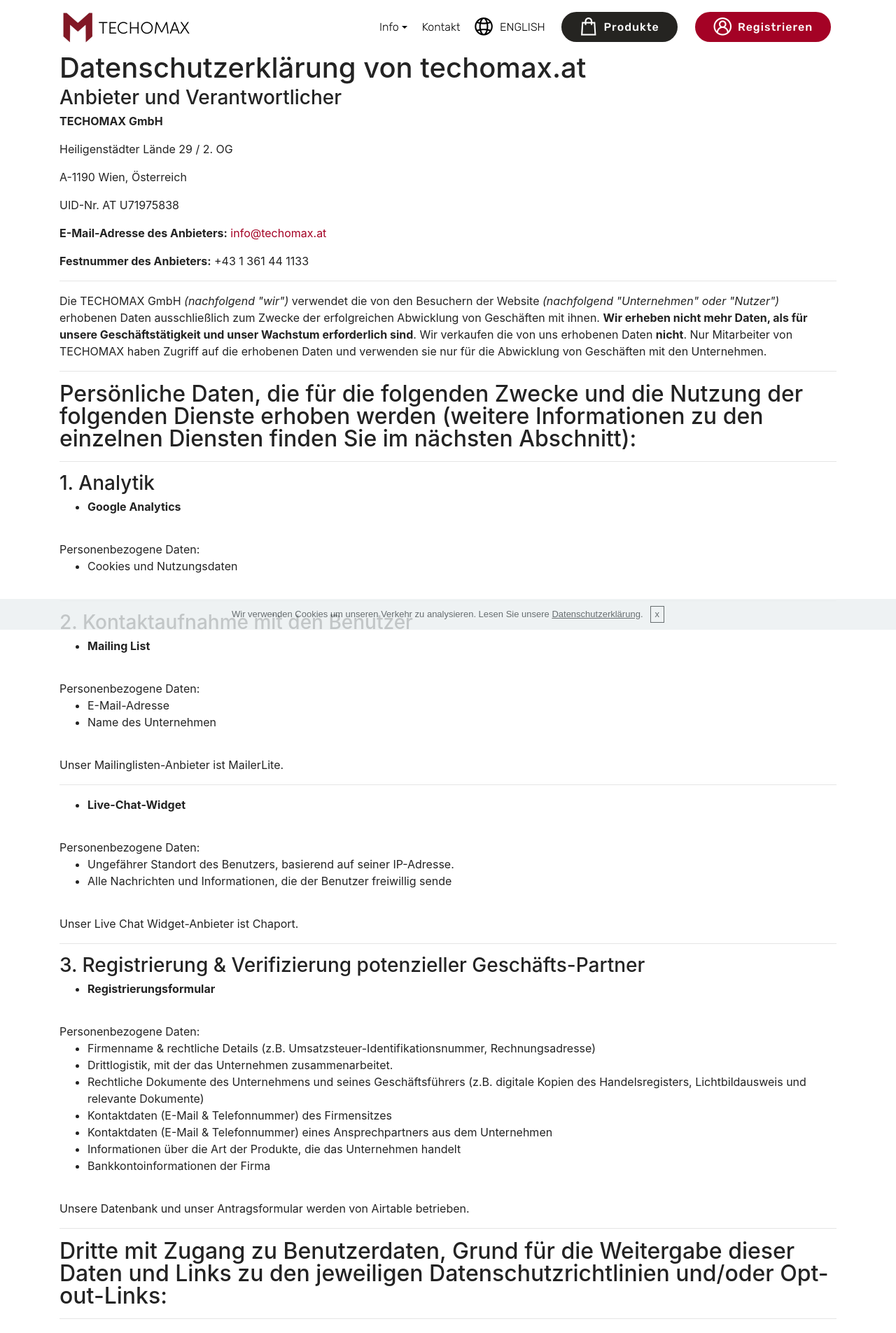
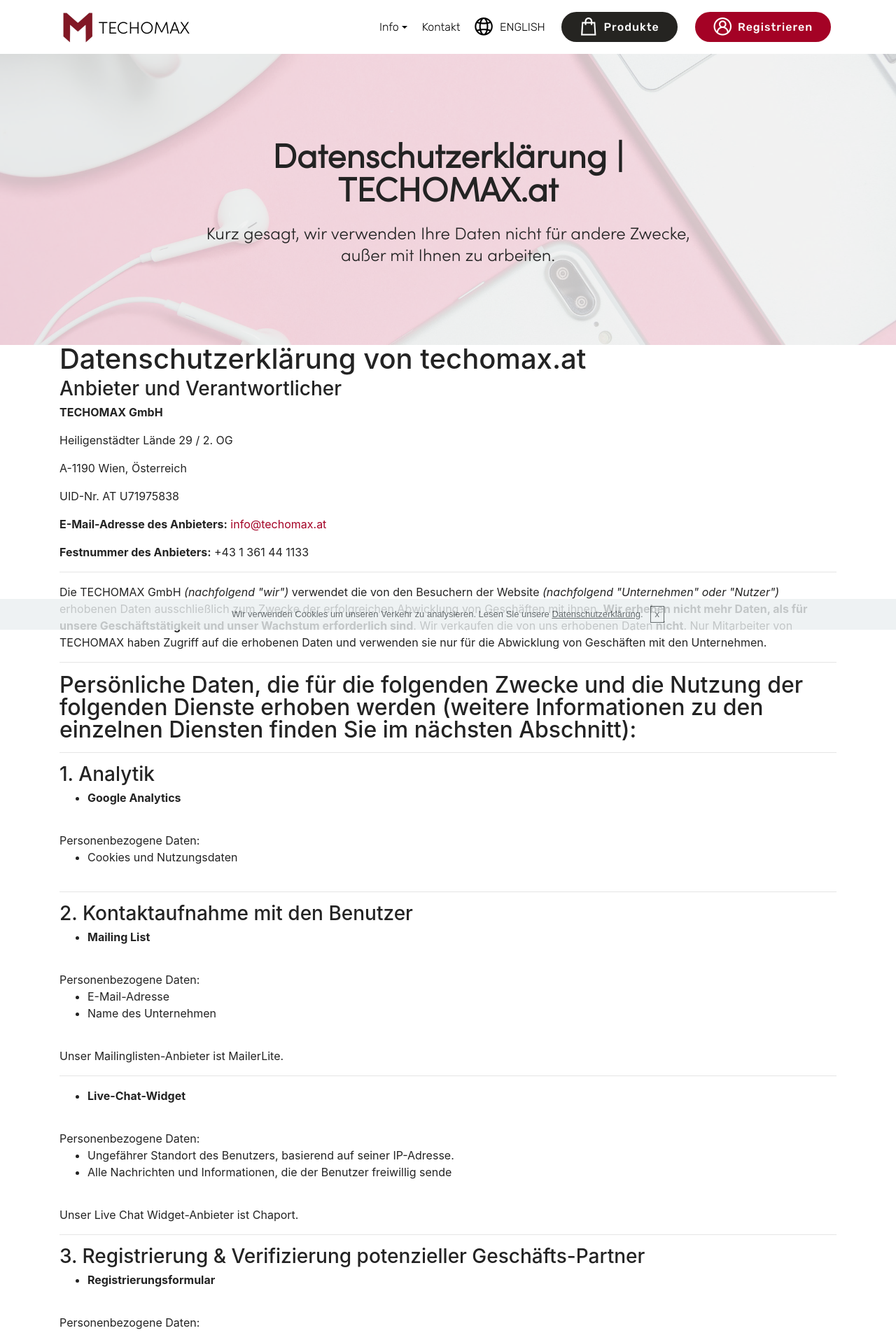
Before and after one commit to techomax/techomax.github.io, a Jekyll site: the page built from de/privacy.html, in a window 1280 px wide. Shown: the top 1905 px of the page at 70% size. Built offline with Jekyll 4.4.1, drawn with Linux system fonts in a browser that asks for light colours; some web fonts are replaced.

Commit message:
add header.html include

```diff
--- /dev/null
+++ b/_includes/header.html
@@ -0,0 +1,20 @@
+
+<section class="mbr-section content5 cid-rly7zj4rxI mbr-parallax-background" id="content5-5h">
+
+
+
+    <div class="mbr-overlay" style="opacity: 0.8; background-color: rgb(239, 239, 239);">
+    </div>
+
+    <div class="container">
+        <div class="media-container-row">
+            <div class="title col-12 col-md-8">
+                <h2 class="align-center mbr-bold mbr-white pb-3 mbr-fonts-style display-1">
+                    {{ page.title }}</h2>
+                <h3 class="mbr-section-subtitle align-center mbr-light mbr-white pb-3 mbr-fonts-style display-5">{{ page.description }}</h3>
+
+
+            </div>
+        </div>
+    </div>
+</section>
--- /dev/null
+++ b/_layouts/with-header.html
@@ -0,0 +1,25 @@
+<!DOCTYPE html>
+<html lang="{{ page.lang | default: site.lang | default: "de" }}">
+
+  {%- include head.html -%}
+
+  <body>
+
+    {%- include navbar.html -%}
+    {%- include header.html -%}
+
+    <main class="page-content" aria-label="Content">
+      <div class="wrapper">
+        {{ content }}
+      </div>
+    </main>
+
+    {%- include footer.html -%}
+
+    {%- include sources.html -%}
+    {%- include cookie.html -%}
+    {%- include chaport.html -%}
+
+  </body>
+
+</html>
--- a/assets/mobirise/css/mbr-additional.css
+++ b/assets/mobirise/css/mbr-additional.css
@@ -3162,3 +3162,14 @@
 .cid-rlseHmGy6o .mbr-text B {
   color: #9c1111;
 }
+.cid-rly7zj4rxI {
+  padding-top: 120px;
+  padding-bottom: 90px;
+  background-image: url("../../../assets/images/mbr-1920x1280.jpg");
+}
+.cid-rly7zj4rxI H2 {
+  color: #232323;
+}
+.cid-rly7zj4rxI .mbr-section-subtitle {
+  color: #232323;
+}
--- a/de/privacy.html
+++ b/de/privacy.html
@@ -1,7 +1,7 @@
 ---
-layout: default
-title: Datenschutzerklärung | TECHOMAX
-description: Datenschutzerklärung
+layout: with-header
+title: Datenschutzerklärung | TECHOMAX.at
+description: Kurz gesagt, wir verwenden Ihre Daten nicht für andere Zwecke, außer mit Ihnen zu arbeiten.
 lang: de
 ref: privacy
 ---
```
Also changed, not shown: assets/images/hashes.json (+1 -1 lines), assets/images/mbr-1920x1280.jpg (added).
